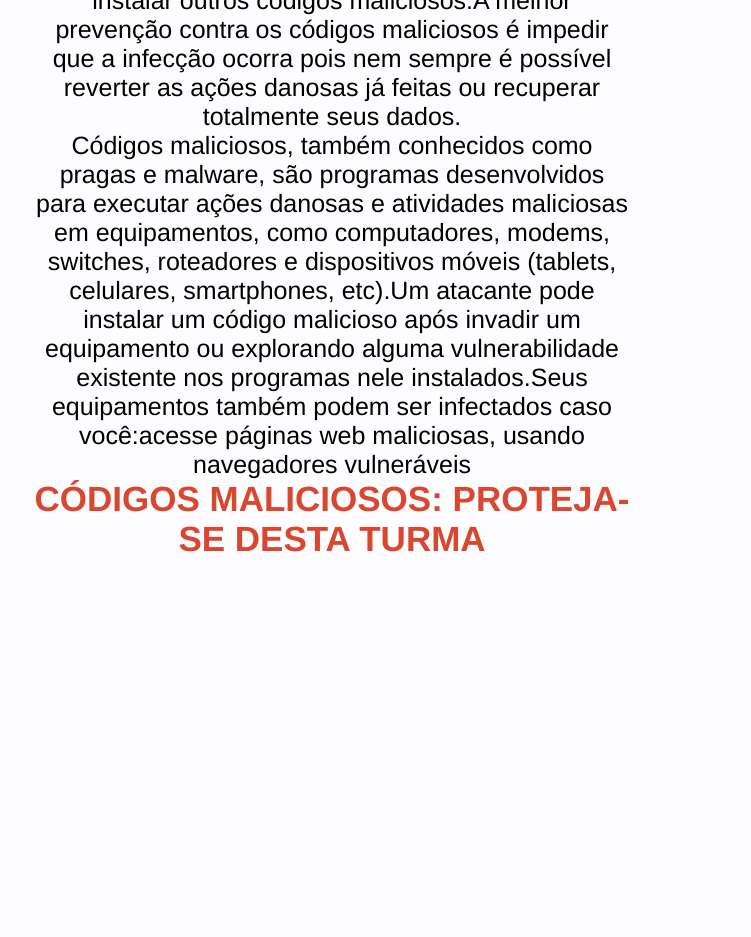
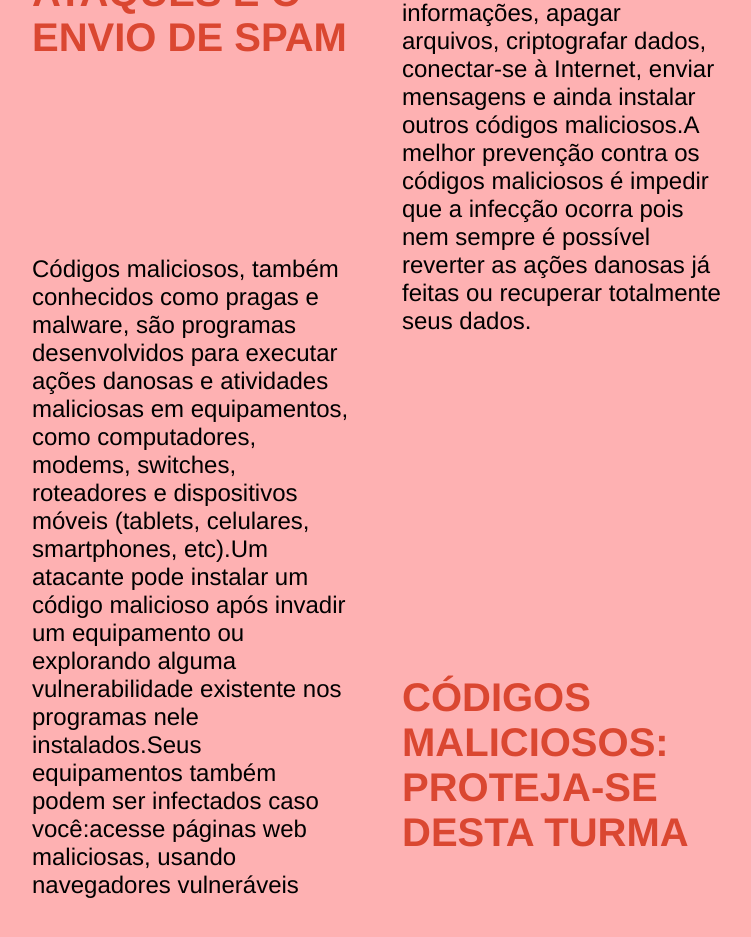
Before and after one commit to thalesliscano/intranet-packinggroup, a Vue app in the folder intranet-corporativa/: page /fasciculo-codigos-maliciosos in a window 1280 px wide. Shown: the part 1420-2357 px from the top of the page, without its empty margins (308-1059 px from the left). Before the commit the page ends 1979 px from the top, so only its background shows below. Built offline with nearby package versions, Linux system fonts and the light colour scheme; a web font is replaced by a local one.

Commit message:
add-sessaoDois finalizada

```diff
--- a/intranet-corporativa/src/components/FasciculoCodigosMaliciosos/Sessao2.vue
+++ b/intranet-corporativa/src/components/FasciculoCodigosMaliciosos/Sessao2.vue
@@ -2,9 +2,9 @@
 .sessao-Dois
     .container-conteudo(v-for="item in items" :key="item")
         h1.titulo-vermelho {{item.textoForteUm}}
-        p.texto {{item.textoFracoUm}}
-        p.texto {{item.textoFracoDois}}
-        h1.titulo-vermelho {{ item.textoForteDois}}
+        p.texto(:class="item.textoFracoUm.selfLayout ? 'position-self-down': ''") {{item.textoFracoUm.texto}}
+        p.texto(:class="item.textoFracoDois.selfLayout ? 'position-self-down': ''") {{item.textoFracoDois.texto}}
+        h1.titulo-vermelho(:class="item.textoForteDois.selfLayout ? 'self-start-end': ''") {{ item.textoForteDois.texto}}
 
 </template>
 
@@ -15,10 +15,16 @@ export default {
         return{
             items: [
                 {
-                    textoForteUm: "CÓDIGOS MALICIOSOS SÃO USADOS COMO INTERMEDIÁRIOS E POSSIBILITAM A PRÁTICADE GOLPES, A REALIZAÇÃO DE ATAQUES E O ENVIO DE SPAM",
-                    textoFracoUm: "acesse mídias removíveis infecta- das, como pen drivesexecute arquivos infectados, obtidos em anexos de mensagens eletrônicas, via mídias remo- víveis, em páginas web, redes sociais ou diretamente de outros equipamentos.Após infectar o seu equipamento, o código malicioso pode executar ações como se fosse você, comoacessar informações, apagar arquivos, criptografar dados, conectar-se à Internet, enviar mensagens e ainda instalar outros códigos maliciosos.A melhor prevenção contra os códigos maliciosos é impedir que a infecção ocorra pois nem sempre é possível reverter as ações danosas já feitas ou recuperar totalmente seus dados.",
-                    textoFracoDois: "Códigos maliciosos, também conhecidos como pragas e malware, são programas desenvolvidos para executar ações danosas e atividades maliciosas em equipamentos, como computadores, modems, switches, roteadores e dispositivos móveis (tablets, celulares, smartphones, etc).Um atacante pode instalar um código malicioso após invadir um equipamento ou explorando alguma vulnerabilidade existente nos programas nele instalados.Seus equipamentos também podem ser infectados caso você:acesse páginas web maliciosas, usando navegadores vulneráveis",
-                    textoForteDois: "CÓDIGOS MALICIOSOS: PROTEJA-SE DESTA TURMA",
+                    textoForteUm : "CÓDIGOS MALICIOSOS SÃO USADOS COMO INTERMEDIÁRIOS E POSSIBILITAM A PRÁTICADE GOLPES, A REALIZAÇÃO DE ATAQUES E O ENVIO DE SPAM",
+                    textoFracoUm: {
+                        texto:"Acesse mídias removíveis infecta- das, como pen drivesexecute arquivos infectados, obtidos em anexos de mensagens eletrônicas, via mídias remo- víveis, em páginas web, redes sociais ou diretamente de outros equipamentos.Após infectar o seu equipamento, o código malicioso pode executar ações como se fosse você, comoacessar informações, apagar arquivos, criptografar dados, conectar-se à Internet, enviar mensagens e ainda instalar outros códigos maliciosos.A melhor prevenção contra os códigos maliciosos é impedir que a infecção ocorra pois nem sempre é possível reverter as ações danosas já feitas ou recuperar totalmente seus dados.", selfLayout: true,
+                    },
+                    textoFracoDois: {
+                        texto:"Códigos maliciosos, também conhecidos como pragas e malware, são programas desenvolvidos para executar ações danosas e atividades maliciosas em equipamentos, como computadores, modems, switches, roteadores e dispositivos móveis (tablets, celulares, smartphones, etc).Um atacante pode instalar um código malicioso após invadir um equipamento ou explorando alguma vulnerabilidade existente nos programas nele instalados.Seus equipamentos também podem ser infectados caso você:acesse páginas web maliciosas, usando navegadores vulneráveis", selfLayout: true,
+                    },
+                    textoForteDois: {
+                        texto: "CÓDIGOS MALICIOSOS: PROTEJA-SE DESTA TURMA", selfLayout: true,
+                    }
                 }
             ]
         }
@@ -29,49 +35,41 @@ export default {
 <style scoped lang="scss">
 .sessao-Dois{
     width: 100%;
-    height: 100%;
+    height: 1400px;
+    padding: 40px 0px;
     margin: 230px auto 0px auto;
+    background-color: rgba(255, 0, 0, 0.3);
+
     .container-conteudo{
-        display: flex;
-        flex-wrap: wrap;
+        display: grid;
+        grid-template-columns: 1fr 1fr;
         width: 600px;
+        height: 600px;
         margin: 0 auto;
-        .texto{
-            text-align: center;
-            font-size: 25px;
-        }
-        .titulo-normal{
-            text-align: center;
-            font-size: 40px;
-
-        }
+        place-items: center start;
+        gap:20px;
         .titulo-vermelho{
             color: #DA4731;
-            font-size: 35px;
-            width: 600px;
+            font-size: 40px;
+            width: 350px;
             margin: 0 auto;
-            text-align: center;
+            text-align: start;
+            place-self: start end;
         }
-        .container-imgs{
-            width: 900px;
-            height: 100%;
+        .self-start-end{
+            place-self: end start;
             position: relative;
-            margin: 0 auto;
-            img{
-                max-width: 100%;
-                display: block
-            }
-            .mascara-img{
-                position: absolute;
-                left: 0px;
-                top: 0px;
-                z-index: 2;
-            }
-            .img-sessaoUm{
-                position: relative;
-                z-index: 1;
-                top: 100px;
-            }
+            top: 70px;
+        }
+        .texto{
+            text-align: start;
+            font-size: 24px;
+            width: 320px;
+            height: 600px;
+        }
+        .position-self-down{
+            position: relative;
+            top: 70px;
         }
     }
 }
```
